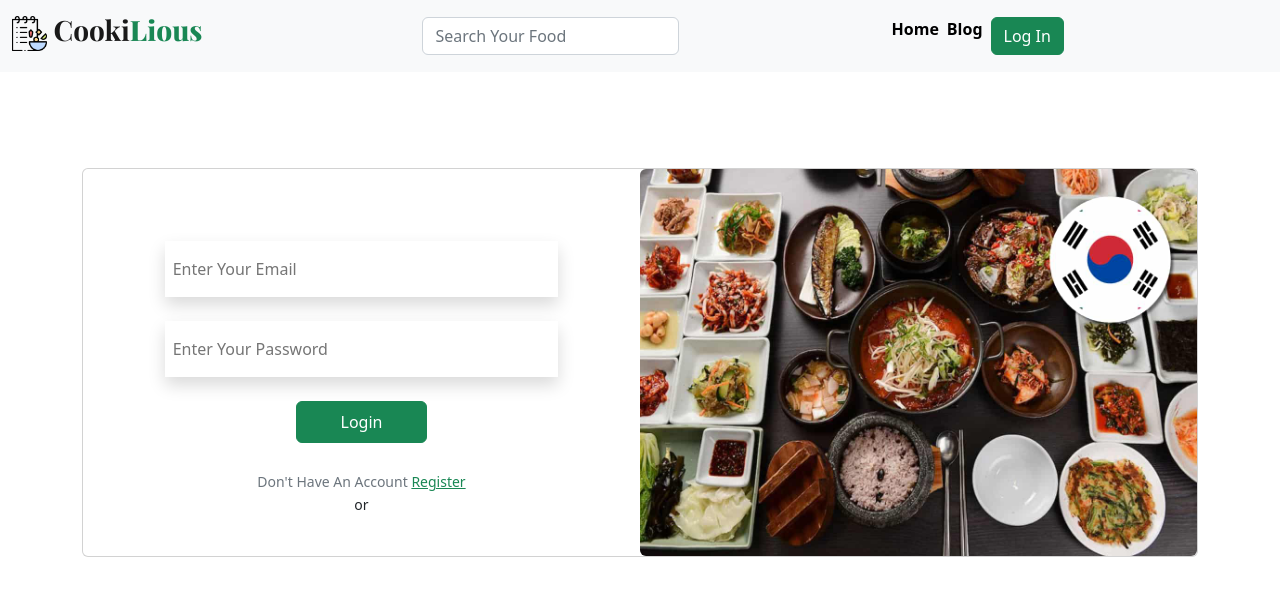
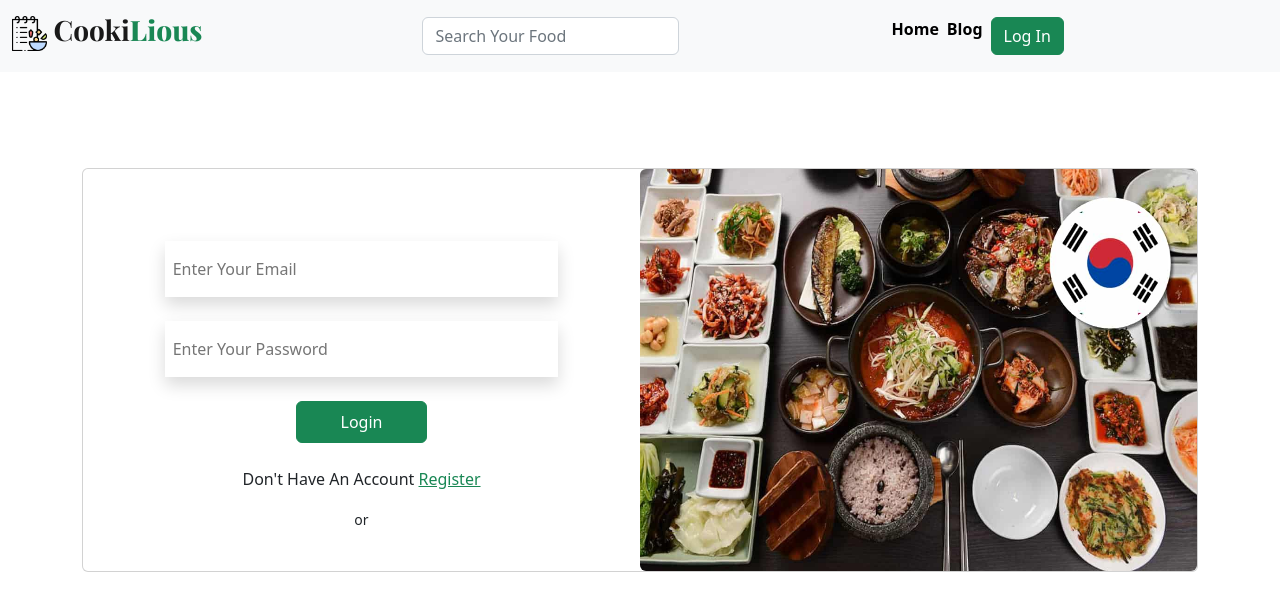
Before and after one commit to somaiya484/chef-client, a React (Vite) app: page /login in a window 1280 px wide. Shown: the top 610 px of the page. Built offline with nearby package versions, Linux system fonts and the light colour scheme.

Commit message:
log in authencation added

```diff
--- a/src/components/Loginpage/Login/Login.jsx
+++ b/src/components/Loginpage/Login/Login.jsx
@@ -1,21 +1,41 @@
-import React from 'react';
-import { Button, Container, Form } from 'react-bootstrap';
+import React, { useContext } from 'react';
+import { Container } from 'react-bootstrap';
 import './Login.css'
 import slide1 from '../../../assets/slide-1.jpg'
 import { Link } from 'react-router-dom';
+import { AuthContext } from '../../../providers/AuthProvider';
 
 const Login = () => {
+    const { signIn } = useContext(AuthContext);
+
+    const handleLogin = event =>{
+        event.preventDefault();
+        const form = event.target;
+        const email = form.email.value;
+        const password = form.password.value;
+
+        console.log(email, password);
+        signIn(email, password)
+        .then(result =>{
+            const loggedUser = result.user;
+            console.log(loggedUser)
+        })
+        .catch(error =>{
+            console.log(error);
+        })
+    }
+
     return (
         <Container className='mt-5 pt-5 h-100'>
             <div className="card mb-3">
                 <div className="row g-0 text-center">
                     <div className="col-md-6">
                         <div className="card-body  py-4">
-                            <form className='d-flex flex-column justify-content-center align-items-center mt-5'>
-                                <input className=' mb-4 w-75 py-3 px-2 border-0 shadow' type="email" placeholder='Enter Your Email' name='email' required/>
-                                <input className=' mb-4 w-75 py-3 px-2 border-0 shadow' type="password" placeholder='Enter Your Password' name='password'required/>
-                                <Button className=' mb-4 btn btn-success w-25 py-2' >Login</Button>
-                                <Form.Text>Don't Have An Account <Link className='text-success'  to="/register">Register</Link> </Form.Text>
+                            <form onSubmit={handleLogin} className='d-flex flex-column justify-content-center align-items-center mt-5'>
+                                <input className=' mb-4 w-75 py-3 px-2 border-0 shadow' type="email" placeholder='Enter Your Email' name='email' required />
+                                <input className=' mb-4 w-75 py-3 px-2 border-0 shadow' type="password" placeholder='Enter Your Password' name='password' required />
+                                <button className=' mb-4 btn btn-success w-25 py-2' >Login</button>
+                                <p>Don't Have An Account <Link className='text-success' to="/register">Register</Link> </p>
 
                                 <p><small>or</small></p>
 
@@ -25,7 +45,7 @@ const Login = () => {
                         </div>
                     </div>
                     <div className="col-md-6 siderbar">
-                        <img src={slide1} className="img-fluid rounded w-100  h-100" alt="..."/>
+                        <img src={slide1} className="img-fluid rounded w-100  h-100" alt="..." />
                     </div>
                 </div>
             </div>
--- a/src/components/Loginpage/Registration/Registration.jsx
+++ b/src/components/Loginpage/Registration/Registration.jsx
@@ -1,11 +1,14 @@
-import React, { useContext } from 'react';
+import React, { useContext, useState } from 'react';
 import { Container } from 'react-bootstrap';
 import slide1 from '../../../assets/slide-1.jpg'
 import { Link } from 'react-router-dom';
 import { AuthContext } from '../../../providers/AuthProvider';
+import { updateProfile } from 'firebase/auth';
 
 const Registration = () => {
     const { createUser } = useContext(AuthContext);
+    const [error, setError] = useState('');
+
 
     const handleRegister = event => {
         event.preventDefault();
@@ -27,6 +30,18 @@ const Registration = () => {
         })
     }
 
+    // const updateUserData = (user, photo) =>{
+    //     updateProfile(user, {
+    //         displayPhoto: photoURL
+    //     })
+    //     .then(() =>{
+    //         console.log('user photo')
+    //     })
+    //     .catch(error =>{
+    //         console.log(error.message)
+    //     })
+    // }
+
     return (
         <Container className='mt-5 pt-5 h-100'>
             <div className="card mb-3">
@@ -45,6 +60,7 @@ const Registration = () => {
                                 <p>Already Have An Account ? Then<Link className='text-success' to="/login"> LogIn </Link> </p>
 
                             </form>
+                            <p className='text-danger'>{error}</p>
                         </div>
                     </div>
                     <div className="col-md-6 siderbar">
--- a/src/providers/AuthProvider.jsx
+++ b/src/providers/AuthProvider.jsx
@@ -1,5 +1,5 @@
 import React, { createContext } from 'react';
-import { createUserWithEmailAndPassword, getAuth } from "firebase/auth";
+import { createUserWithEmailAndPassword, getAuth, signInWithEmailAndPassword } from "firebase/auth";
 import app from '../firebase/firebase.config';
 
 export const AuthContext = createContext(null);
@@ -11,11 +11,12 @@ const AuthProvider = ({ children }) => {
         return createUserWithEmailAndPassword(auth, email, password);
     }
     const signIn = (email, password) =>{
-        return
+        return signInWithEmailAndPassword(auth, email, password)
     }
     const authInfo = {
         user,
-        createUser
+        createUser,
+        signIn
     }
 
     return (
```
